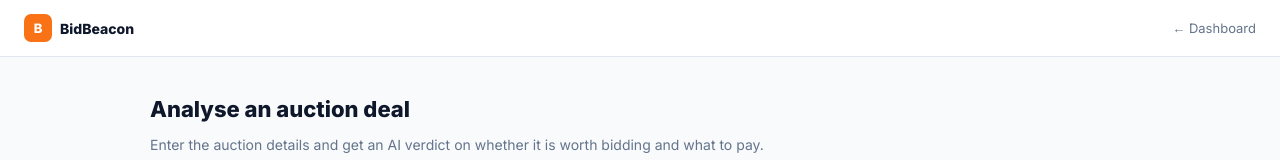
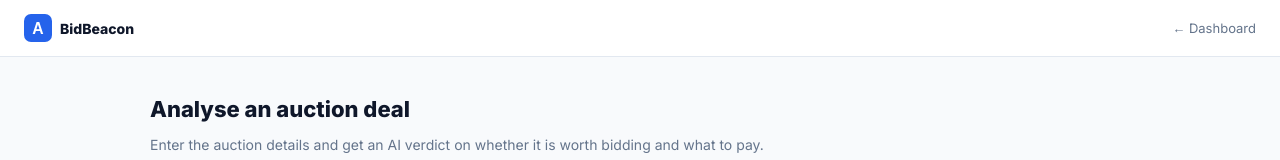
Before and after one commit to apexianlabs/bidbeacon, a Next.js app: page /generate in a window 1280 px wide. Shown: the top 160 px of the page. Built offline with nearby package versions, Linux system fonts and the light colour scheme.

Commit message:
Add custom logo to billing, generate and items pages

```diff
--- a/app/generate/page.js
+++ b/app/generate/page.js
@@ -1,6 +1,14 @@
 'use client'
 import { useState, useEffect, Suspense } from 'react'
 import Link from 'next/link'
+
+const Logo = ({ size = 28 }) => (
+  <svg width={size} height={size} viewBox="0 0 32 32" fill="none" xmlns="http://www.w3.org/2000/svg">
+    <rect width="32" height="32" rx="8" fill="#2563eb"/>
+    <text x="16" y="23" textAnchor="middle" fontSize="18" fontWeight="900" fontFamily="Arial,sans-serif" fill="white">A</text>
+  </svg>
+)
+
 
 function GeneratePageInner() {
   const [user, setUser] = useState(null)
@@ -81,7 +89,7 @@ function GeneratePageInner() {
     <div style={{minHeight:'100vh',background:'#f8fafc',fontFamily:'Inter,Arial,sans-serif'}}>
       <div style={{background:'#fff',borderBottom:'1px solid #e2e8f0',padding:'14px 24px',display:'flex',alignItems:'center',justifyContent:'space-between'}}>
         <Link href="/dashboard" style={{display:'flex',alignItems:'center',gap:8,textDecoration:'none'}}>
-          <div style={{width:28,height:28,borderRadius:7,background:COLOR,display:'flex',alignItems:'center',justifyContent:'center',fontSize:13,fontWeight:800,color:'#fff'}}>B</div>
+          <Logo size={28}/>
           <span style={{fontSize:14,fontWeight:800,color:'#0f172a'}}>BidBeacon</span>
         </Link>
         <Link href="/dashboard" style={{fontSize:13,color:'#64748b',textDecoration:'none'}}>← Dashboard</Link>
```
Also changed, not shown: app/billing/page.js (+9 -1 lines).
